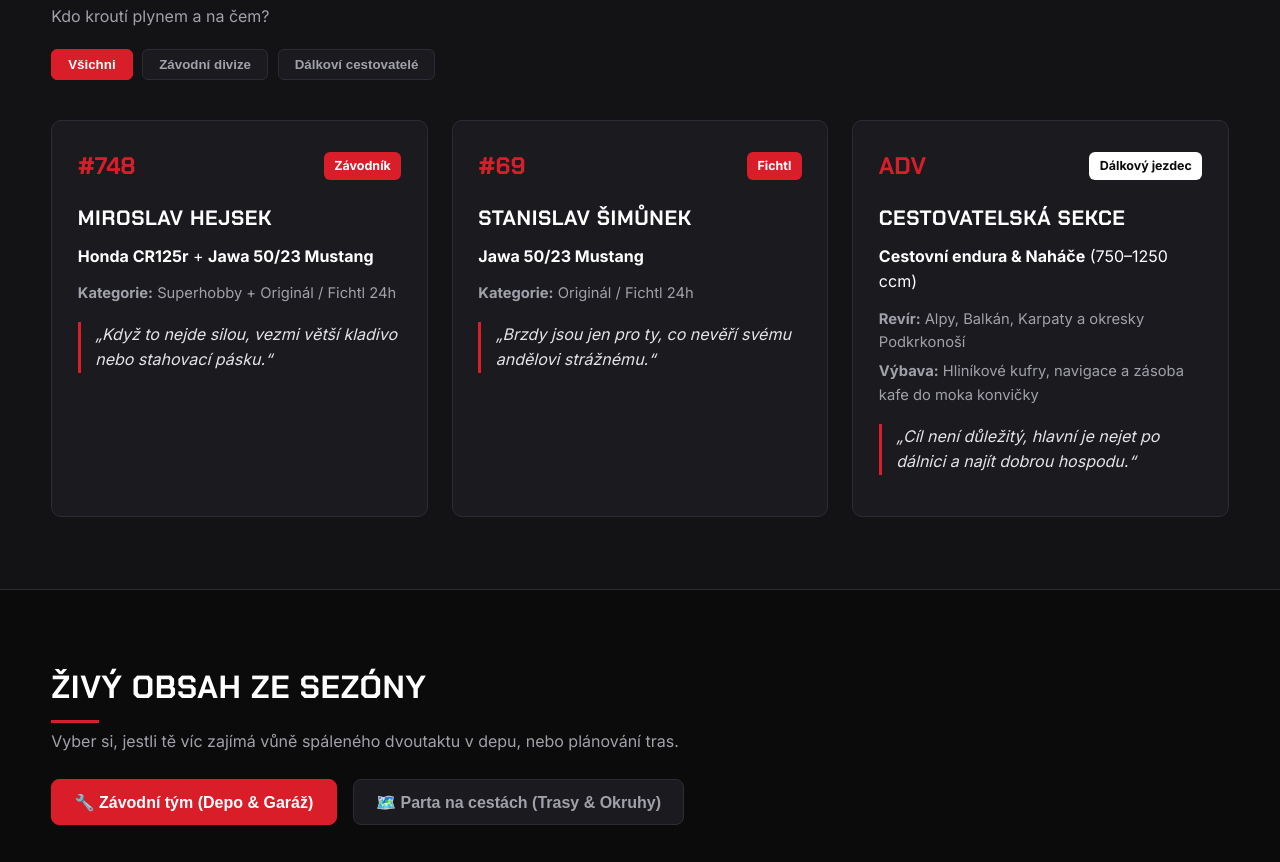
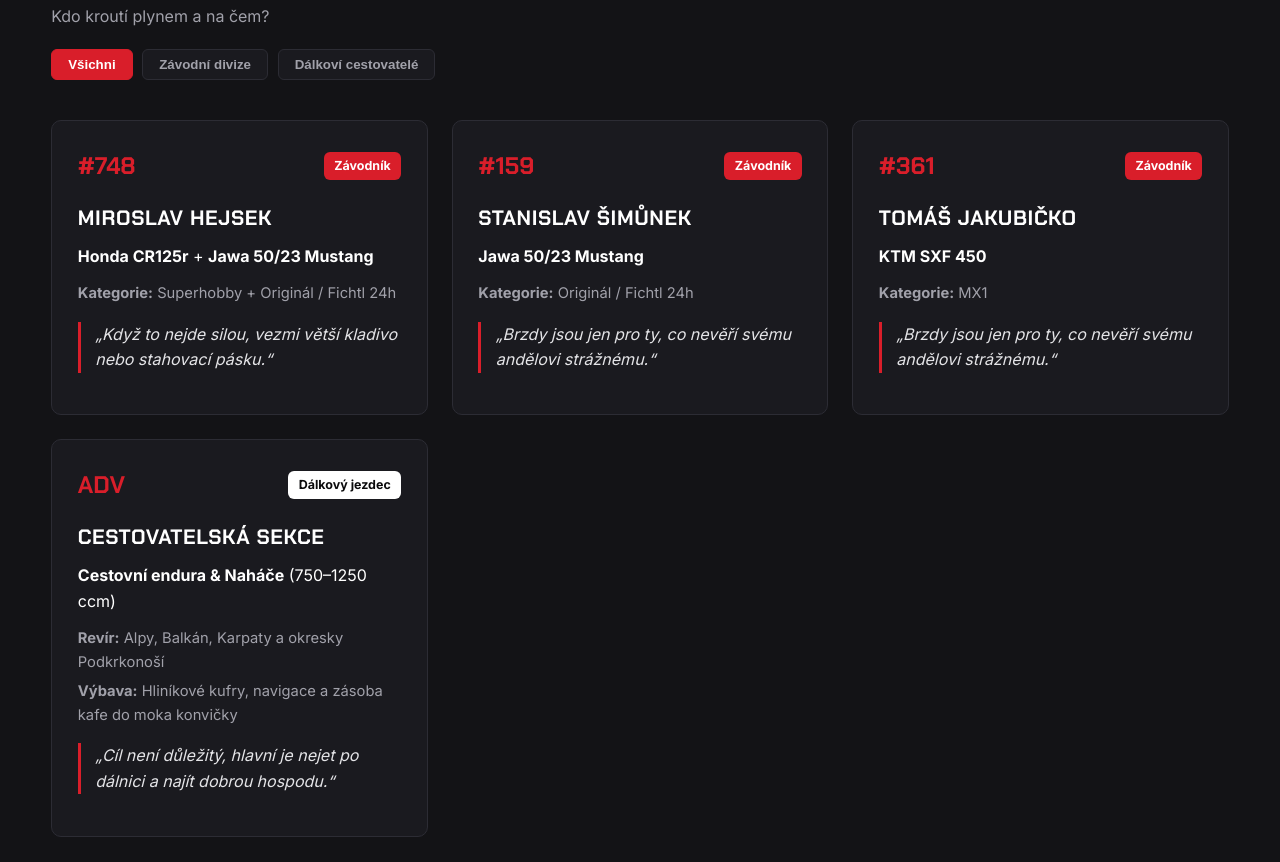
Before and after one commit to ondrejhejsek-cmd/skrzdrn-web, a plain HTML site: page index.html in a window 1280 px wide. Shown: the part 1486-2348 px from the top of the page. Drawn offline with Linux system fonts and the light colour scheme.

Commit message:
Standa + tom. Jak.

```diff
--- a/index.html
+++ b/index.html
@@ -155,8 +155,8 @@
                 <!-- Karta 2 -->
                 <article class="card rider-card" data-category="zavodnik">
                     <div class="card-top">
-                        <span class="race-number">#69</span>
-                        <span class="tag tag-race">Fichtl</span>
+                        <span class="race-number">#159</span>
+                        <span class="tag tag-race">Závodník</span>
                     </div>
                     <h3>Stanislav Šimůnek</h3>
                     <p class="bike-model"><strong>Jawa 50/23 Mustang</strong></p>
@@ -165,7 +165,19 @@
                     </ul>
                     <blockquote class="rider-quote">„Brzdy jsou jen pro ty, co nevěří svému andělovi strážnému.“</blockquote>
                 </article>
-
+ <!-- Karta 4 -->
+                <article class="card rider-card" data-category="zavodnik">
+                    <div class="card-top">
+                        <span class="race-number">#361</span>
+                        <span class="tag tag-race">Závodník</span>
+                    </div>
+                    <h3>Tomáš Jakubičko</h3>
+                    <p class="bike-model"><strong>KTM SXF 450</strong></p>
+                    <ul class="specs-list">
+                        <li><strong>Kategorie:</strong> MX1</li>
+                    </ul>
+                    <blockquote class="rider-quote">„Brzdy jsou jen pro ty, co nevěří svému andělovi strážnému.“</blockquote>
+                </article>
                 <!-- Karta 3 -->
                 <article class="card rider-card" data-category="cestovatel">
                     <div class="card-top">
```
